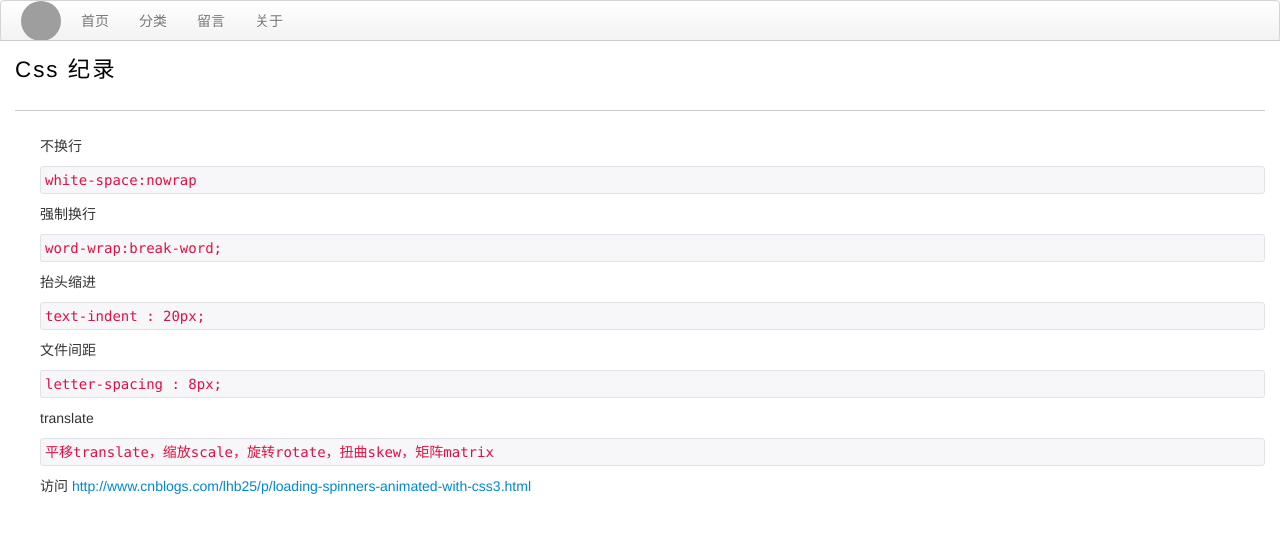
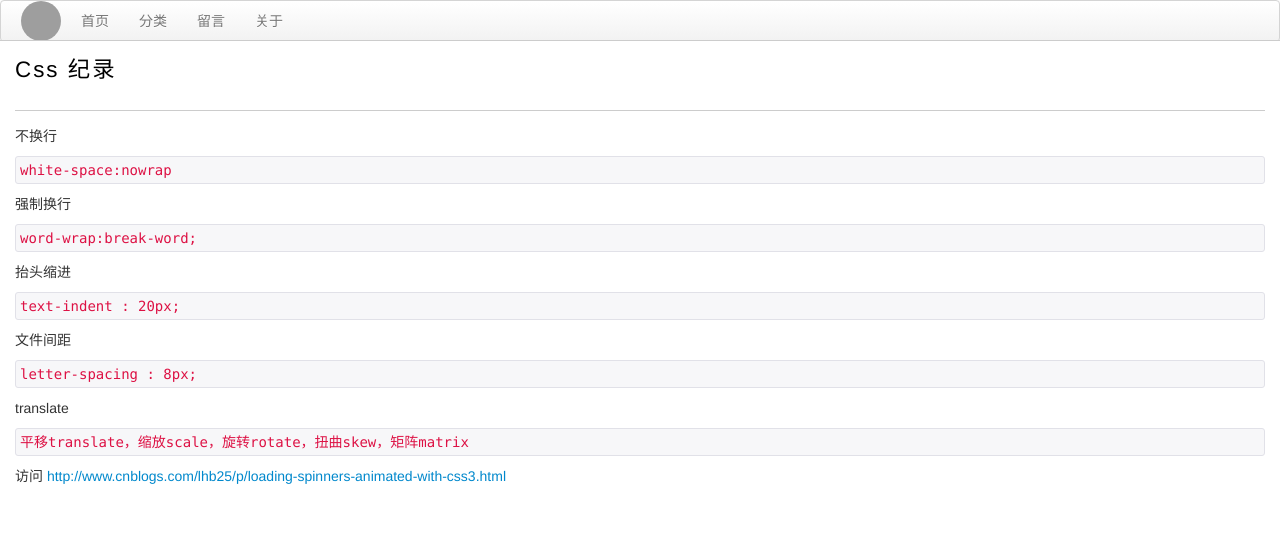
Before and after one commit to CodeDreamfy/wiki, a Jekyll site: the page built from _posts/2015-04-02-css.html, in a window 1280 px wide and 900 px high. Shown: the top 533 px of the window. Built offline with Jekyll 4.4.1, drawn with Linux system fonts in a browser that asks for light colours; Markdown is read by kramdown in place of the engine named in the settings; grey boxes are pictures that could not be loaded.

Commit message:
内容样式调整

```diff
--- a/static/css/main.css
+++ b/static/css/main.css
@@ -18,8 +18,7 @@ body > .header{ border-bottom: 1px solid #cccccc; z-index: 10; }
 .wrap-content .title p{
 	font-size: 1.6em; color: #000000; line-height: 30px; height: 30px; letter-spacing: 2px;
 }
-.wrap-content .post{ padding: 0; }
-.wrap-content .posts{ padding-left: 25px; padding-top: 25px; }
+.wrap-content .posts{ padding-top: 15px; }
 .wrap-content code{
 	display: block; margin-bottom: 10px; word-wrap: break-word; white-space: normal; font-size: 14px; line-height: 22px;
 }
```
